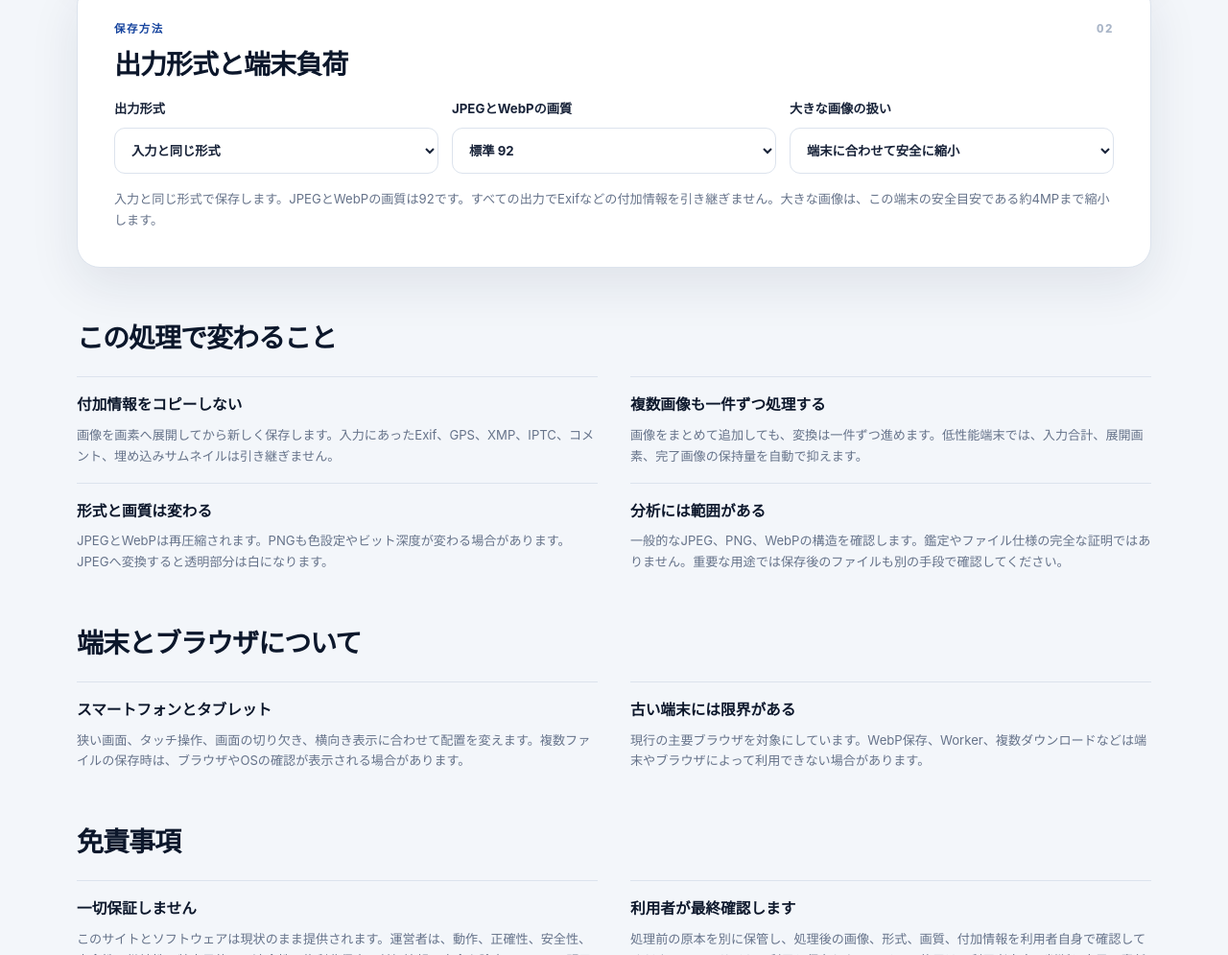
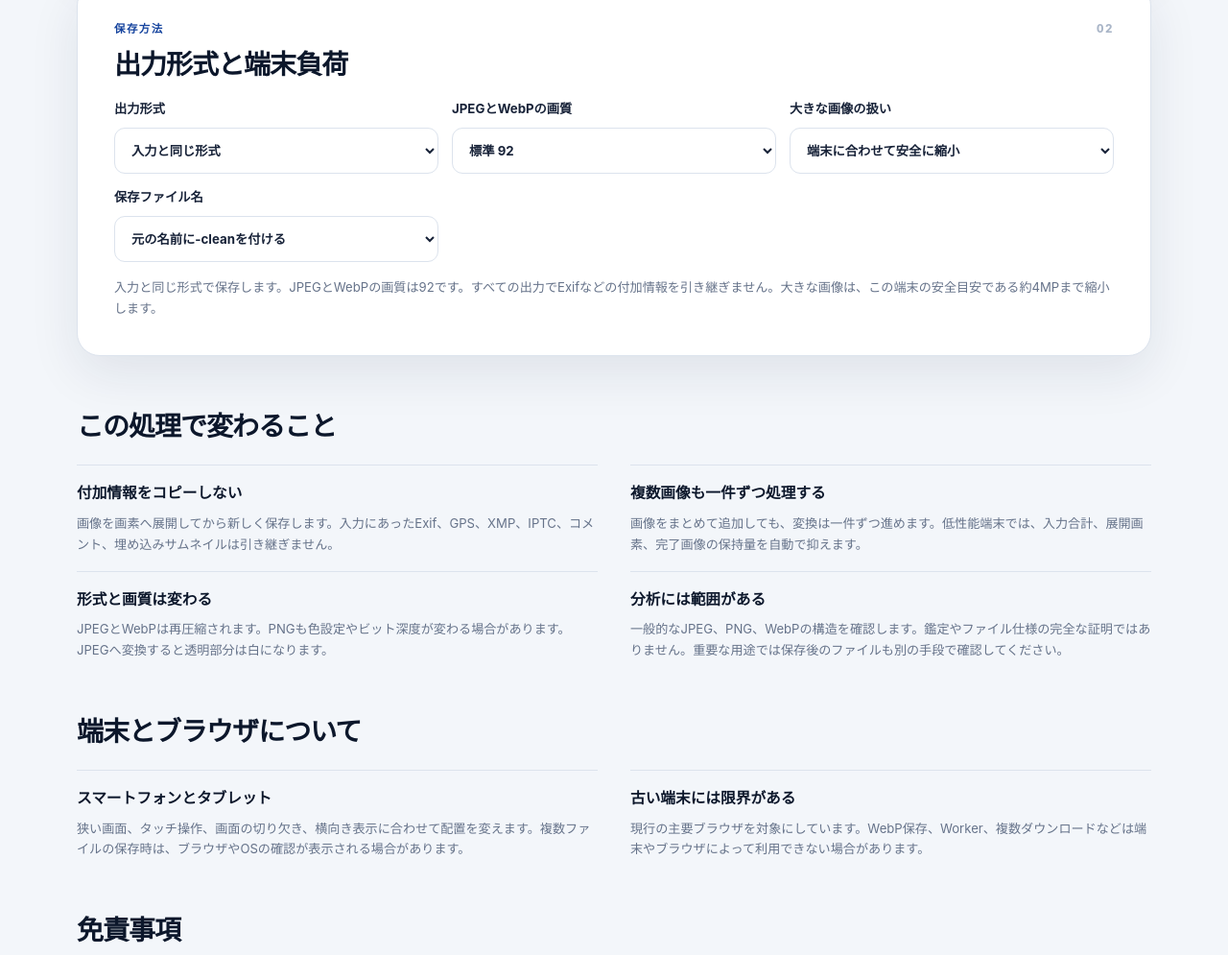
Before and after one commit to abcderp2/Exif, a website: page index.html in a window 1280 px wide. Shown: the part 1048-2043 px from the top of the page at 96% size. Drawn offline with Linux system fonts and the light colour scheme.

Commit message:
ファイル名プライバシーとExif検知を追加

```diff
--- a/index.html
+++ b/index.html
@@ -101,6 +101,14 @@
           <select id="largeImageSelect">
             <option value="safe" selected>端末に合わせて安全に縮小</option>
             <option value="original">元の大きさを優先</option>
+          </select>
+        </label>
+        <label class="field-label" for="fileNameModeSelect">
+          <span>保存ファイル名</span>
+          <select id="fileNameModeSelect">
+            <option value="clean" selected>元の名前に-cleanを付ける</option>
+            <option value="preserve">元の名前を維持</option>
+            <option value="anonymous">匿名化して連番にする</option>
           </select>
         </label>
       </div>
```
